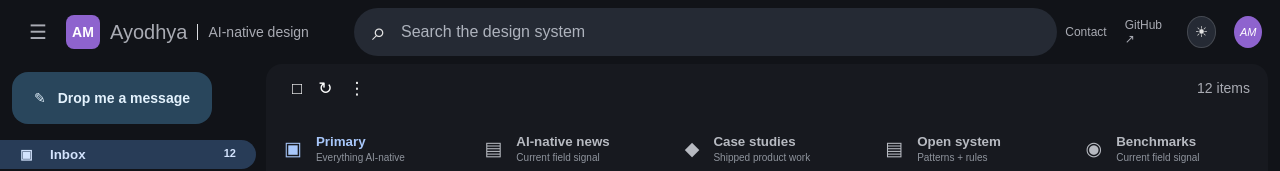
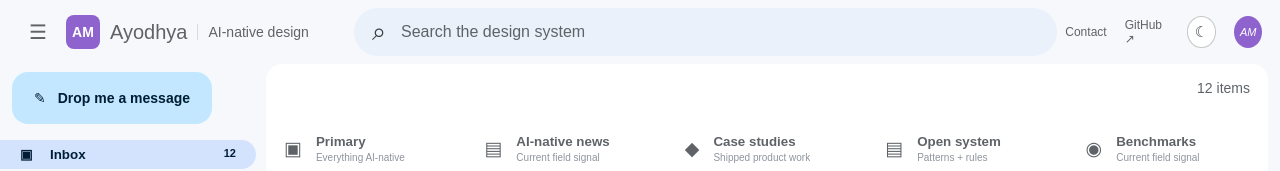
Before and after one commit to ayodhyamohanthy/ai-portfolio, a Next.js app: page / in a window 1280 px wide. Shown: the top 171 px of the page. Built offline with nearby package versions, Linux system fonts and the light colour scheme.

Commit message:
Make light the versioned default

```diff
--- a/app/ThemeToggle.tsx
+++ b/app/ThemeToggle.tsx
@@ -1,11 +1,11 @@
 'use client';
 import {useEffect,useState} from 'react';
 
-const KEY='ayodhya-theme-v2';
+const KEY='ayodhya-theme-v3';
 type Theme='dark'|'light';
 
 export default function ThemeToggle(){
-  const [theme,setTheme]=useState<Theme>('dark');
+  const [theme,setTheme]=useState<Theme>('light');
   useEffect(()=>{setTheme(document.documentElement.dataset.theme==='light'?'light':'dark')},[]);
   function toggle(){
     const next:Theme=theme==='dark'?'light':'dark';
--- a/app/layout.tsx
+++ b/app/layout.tsx
@@ -4,4 +4,4 @@ import '@astryxdesign/theme-neutral/theme.css';
 import './globals.css';
 import Providers from './Providers';
 export const metadata={title:'Ayodhya Mohanthy — AI-Native Product Design',description:'An open-source AI-native design system backed by shipped product work: live interaction patterns, process, templates, tools, benchmarks and current field notes.'};
-export default function Layout({children}:{children:React.ReactNode}){return <html lang="en" data-theme="dark" suppressHydrationWarning><head><Script id="theme-init" strategy="beforeInteractive">{`try{var t=localStorage.getItem('ayodhya-theme-v2');document.documentElement.dataset.theme=t==='light'?'light':'dark'}catch(e){document.documentElement.dataset.theme='dark'}`}</Script></head><body><Providers>{children}</Providers></body></html>}
+export default function Layout({children}:{children:React.ReactNode}){return <html lang="en" data-theme="light" suppressHydrationWarning><head><Script id="theme-init" strategy="beforeInteractive">{`try{var t=localStorage.getItem('ayodhya-theme-v3');document.documentElement.dataset.theme=t==='dark'?'dark':'light'}catch(e){document.documentElement.dataset.theme='light'}`}</Script></head><body><Providers>{children}</Providers></body></html>}
```
Also changed, not shown: app/globals.css.
